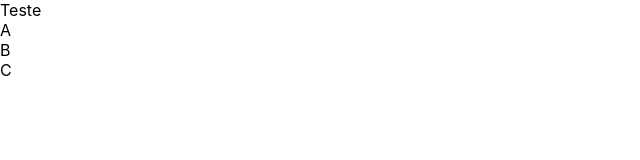
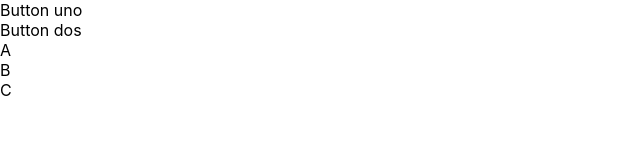
Before and after one commit to btohermes/portfolio2, a React app: page / in a window 1280 px wide. Shown: the top 160 px of the page, without its empty margins (0-640 px from the left). Built offline with nearby package versions, Linux system fonts and the light colour scheme.

Commit message:
Added button to tool bar and animations

```diff
--- a/src/App.js
+++ b/src/App.js
@@ -8,7 +8,7 @@ function App() {
   return (
     <div className={classes.App}>
       <Layout>
-        <div className={classes.test}>A</div>
+        <div>A</div>
         <div>B</div>
         <div>C</div>
       </Layout>
--- /dev/null
+++ b/src/components/Navigation/NavItems/NavItem/NavItem.css
@@ -0,0 +1,20 @@
+.NavItem {
+  color: green;
+  margin: 0 15px;
+}
+
+.NavItem:hover {
+  color: blueviolet;
+  animation: borderShow 0.1s ease-out forwards;
+}
+
+@keyframes borderShow {
+  0% {
+    border-bottom: 0px solid #fff;
+  }
+
+  100% {
+    font-weight: bold;
+    border-bottom: 3.2px solid #fff;
+  }
+}
--- /dev/null
+++ b/src/components/Navigation/NavItems/NavItem/NavItem.js
@@ -0,0 +1,13 @@
+import React, { Fragment } from 'react';
+
+import classes from './NavItem.css';
+
+const NavItem = props => {
+  return (
+    <Fragment>
+      <div className={classes.NavItem}>{props.title}</div>
+      <div className={classes.NavItem__underline} />
+    </Fragment>
+  );
+};
+export default NavItem;
--- /dev/null
+++ b/src/components/Navigation/NavItems/NavItems.js
@@ -0,0 +1,14 @@
+import React, { Fragment } from 'react';
+
+import NavItem from './NavItem/NavItem';
+
+const NavItems = props => {
+  return (
+    <Fragment>
+      <NavItem title='Button uno' />
+      <NavItem title='Button dos' />
+    </Fragment>
+  );
+};
+
+export default NavItems;
--- a/src/components/Navigation/Toolbar/Toolbar.js
+++ b/src/components/Navigation/Toolbar/Toolbar.js
@@ -2,8 +2,14 @@ import React from 'react';
 
 import classes from './Toolbar.css';
 
+import NavItems from '../NavItems/NavItems';
+
 const Toolbar = props => {
-  return <div className={classes.Toolbar}>Teste</div>;
+  return (
+    <div className={classes.Toolbar}>
+      <NavItems />
+    </div>
+  );
 };
 
 export default Toolbar;
--- a/src/containers/Layout/Layout.css
+++ b/src/containers/Layout/Layout.css
@@ -1,6 +1,6 @@
 .Layout {
   /*background: #ffda79;*/
-  animation: dropping 0.5s ease-out forwards;
+  animation: dropping 3s ease-out forwards;
 }
 
 @keyframes dropping {
```
Also changed, not shown: src/components/Navigation/NavItem/NavItem.js (deleted, +0 -7 lines), src/components/Navigation/NavItems/NavItems.css (renamed from src/components/Navigation/NavItem/NavItem.css).
